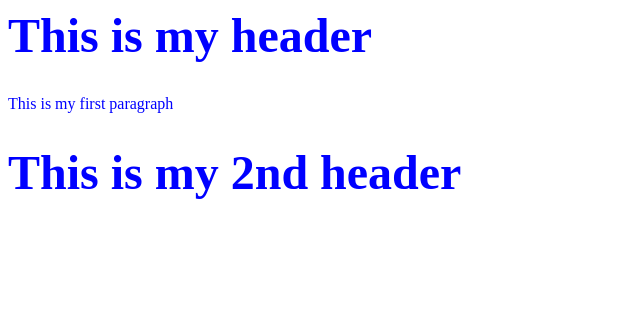
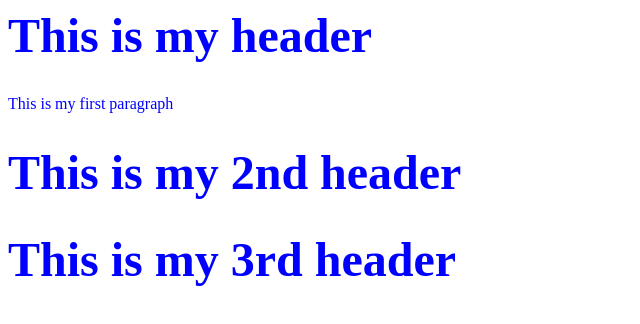
Before and after one commit to trinidadgithub/sshRemoteRepo, a plain HTML site: page index.html in a window 1280 px wide. Shown: the whole page, without its empty margins (0-640 px from the left). Drawn offline with Linux system fonts and the light colour scheme.

Commit message:
Added third header remote.

```diff
--- a/index.html
+++ b/index.html
@@ -13,6 +13,7 @@
   <H1> This is my header </H1>
   <P> This is my first paragraph </P>
   <H1>  This is my 2nd header </H1> <!-- added at local -->
+  <H1>  This is my 3rd header </H1> <!-- added remote -->
 </body>
 
 </html>
```
